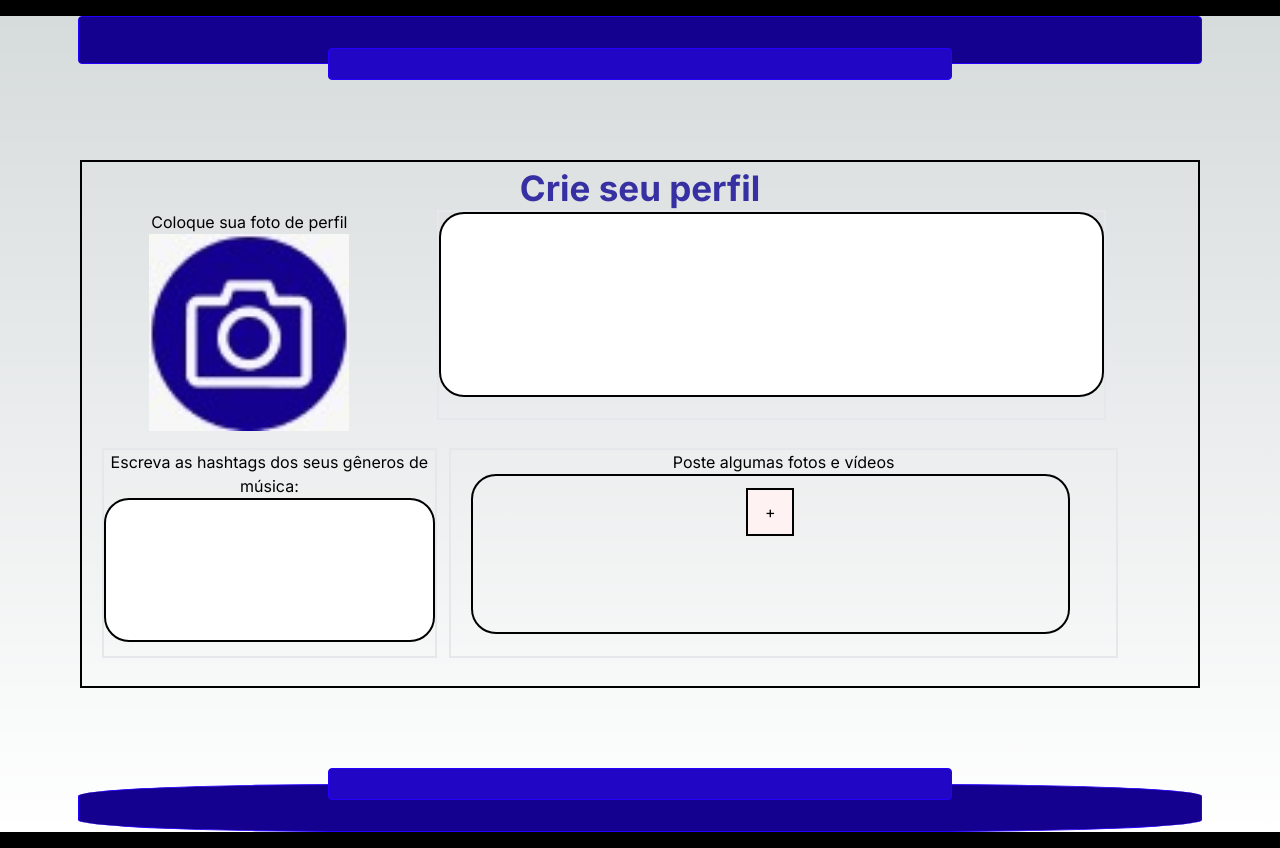
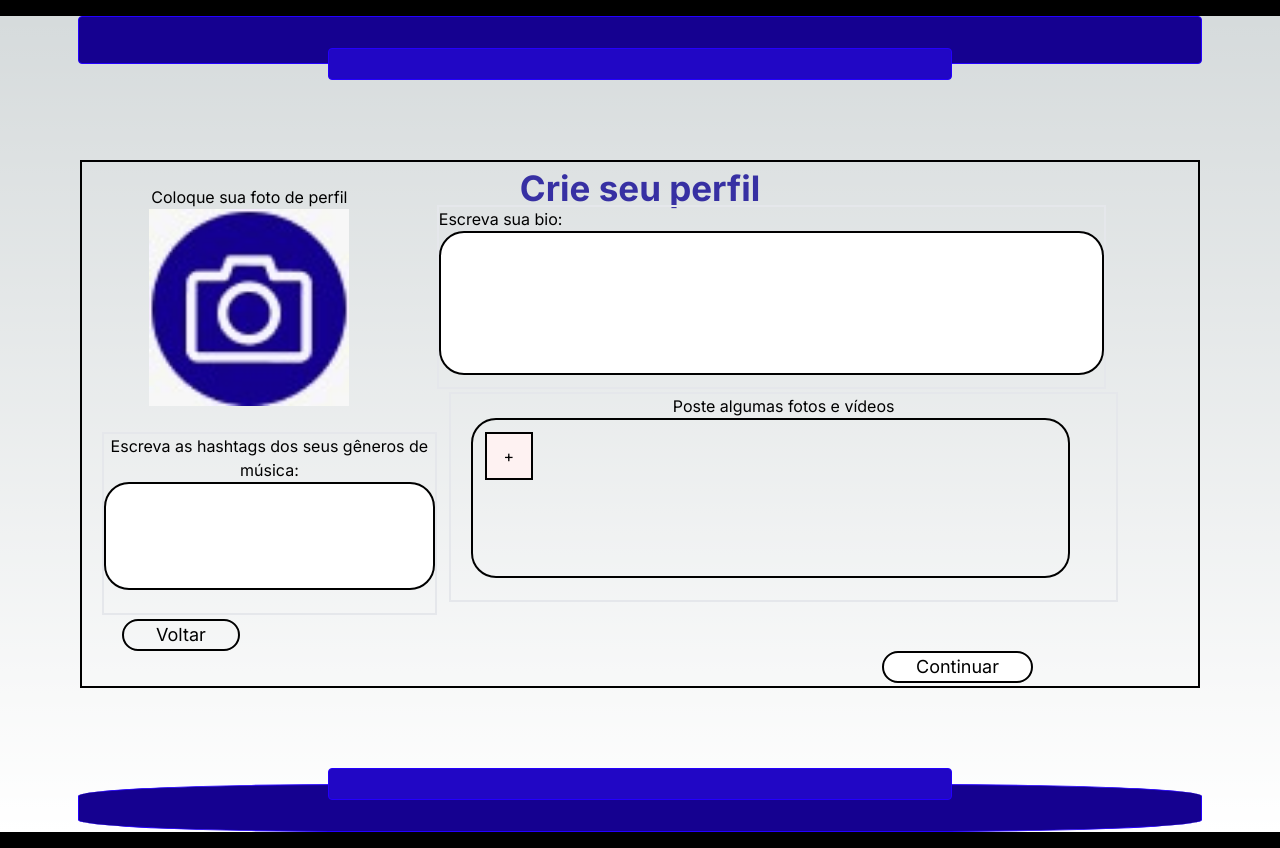
Before and after one commit to ExecutionCSR/matchband, a Next.js app: page /perfil in a window 1280 px wide. Built offline with nearby package versions, Linux system fonts and the light colour scheme.

Commit message:
atualizaçao perfil

```diff
--- a/src/app/perfil/page.jsx
+++ b/src/app/perfil/page.jsx
@@ -1,6 +1,8 @@
 import Image from "next/image";
 import foto from "../../../public/foto.jpeg";
+import Button from "@/components/button";
 import Input from "@/components/input";
+import Link from "next/link";
 const Criarperfil = () => {
   return (
     <>
@@ -16,7 +18,7 @@ const Criarperfil = () => {
 
           <div className="w-[30%] items-center  text-center h-[30%]  mr-5">
             <p>Coloque sua foto de perfil</p>
-          <div className="ml-[20%]">
+            <div className="ml-[20%] cursor-pointer">
               <Image
 
                 src={foto}
@@ -27,23 +29,33 @@ const Criarperfil = () => {
             </div>
 
           </div>
-          <div className="w-[60%] h-[40%] border-2">
-            <input className="w-[100%] h-[90%]  rounded-[25px] border-2 border-black" type="text" />
+          <div className="w-[60%] mt-5 h-[35%] border-2">
+            <p>Escreva sua bio:</p>
+            <input className="w-[100%] h-[80%]  rounded-[25px] border-2 border-black" type="text" />
           </div>
 
 
-            <div className="w-[30%] h-[40%] border-2 ml-5 text-center mr-3">
+          <div className="w-[30%] mt-10 h-[35%] border-2 ml-5 text-center mr-3">
             <p>Escreva as hashtags dos seus gêneros de música:</p>
-              <input className="w-[100%] h-[70%] flex max-h-44 border-2 mr-8 rounded-[25px]  border-black" type="text" />
+            <input className="w-[100%] h-[60%] flex max-h-44 border-2 mr-8 rounded-[25px]  border-black" type="text" />
           </div>
           <div className="w-[60%] text-center h-[40%] border-2">
             <p>Poste algumas fotos e vídeos</p>
-              <div className="w-[90%] h-[78%] justify-start border-2 border-black rounded-[25px] ml-5 ">
-                <button className="w-12 h-12 bg-red-50 border-2 border-black m-3">+</button>
+            <div className="w-[90%] h-[78%] flex items-start border-2 border-black rounded-[25px] ml-5 ">
+              <button className="w-12 h-12  bg-red-50 border-2 border-black m-3">+</button>
+            </div>
+          </div>
+          <div className=" w-full space-x-[50rem]  text-lg">
+            <Link href="/">
+              <Button class="border-2 ml-10 pl-8 pr-8 border-black rounded-2xl mr-11 text-black active:bg-[#150190] active:text-[white]" titulo="Voltar" />
+            </Link>
+            <Link href="/perfil">
+              <Button class="border-2    pl-8 pr-8 border-black rounded-2xl text-black bg-white active:bg-[#150190] active:text-[white]" titulo="Continuar" />
+            </Link>
           </div>
         </div>
 
-        </div>
+
       </div>
 
       <div className="m-4 flex flex-col-reverse justify-center  items-center">
```
Lines whose indentation alone changed are shown as unchanged.
